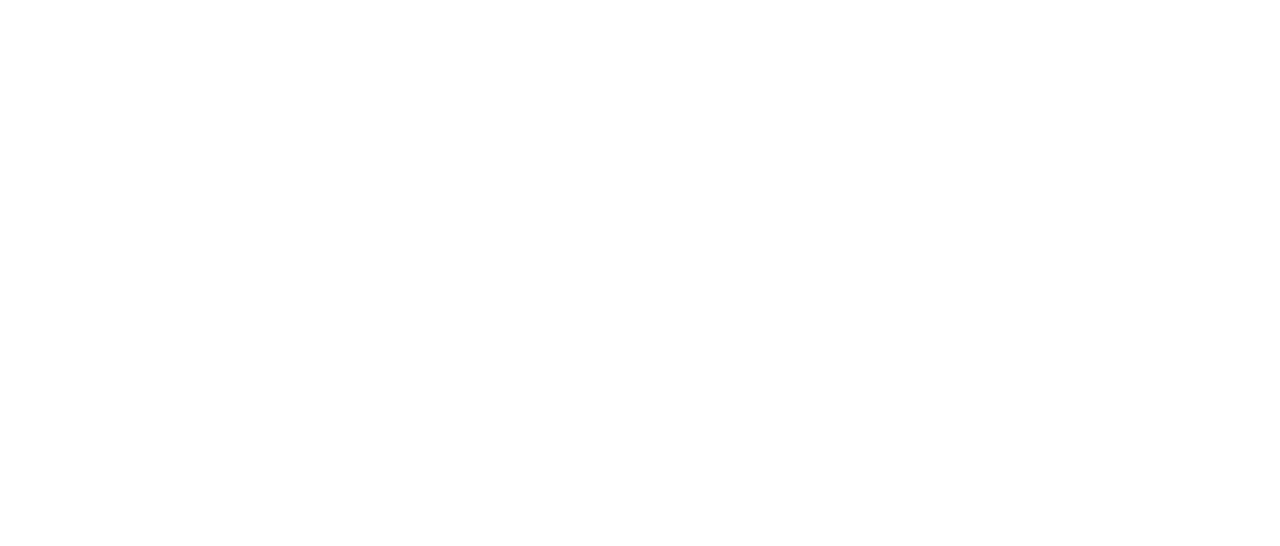
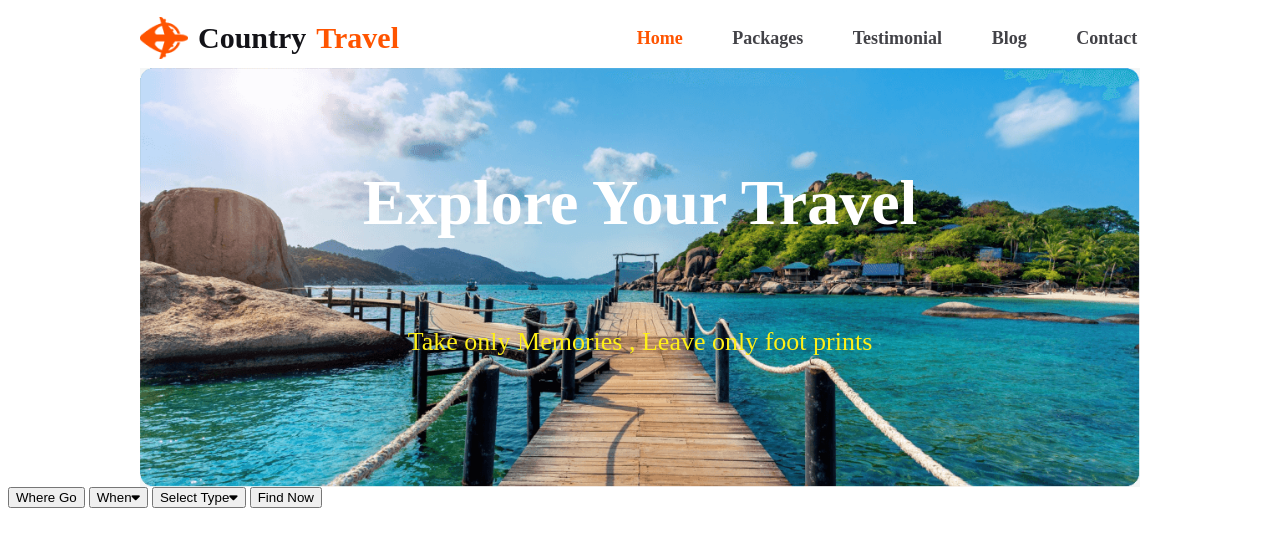
Before and after one commit to jabir6k/Country-Travel-repo, a plain HTML site: page index.html in a window 1280 px wide. Drawn offline with Linux system fonts and the light colour scheme.

Commit message:
added nav container and some styles

```diff
--- a/index.html
+++ b/index.html
@@ -4,8 +4,44 @@
     <meta charset="UTF-8">
     <meta name="viewport" content="width=device-width, initial-scale=1.0">
     <title>Country Travel</title>
+    <link rel="stylesheet" href="styles/style.css">
+    <link rel="stylesheet" href="https://cdnjs.cloudflare.com/ajax/libs/font-awesome/6.5.1/css/all.min.css" />
 </head>
 <body>
+    <header>
+        <nav class=" nav-container">
+            <div class="nav-heading">
+                <img src="./B9A2-Hero-Travel-main/Images/Group 40071 (2).png" alt="">
+                <p>Country <span class="special">Travel</span></p>
+            </div>
 
+            <div class="items-container">
+          <div class="home-button">
+            <a href="">Home</a>
+          </div>
+           <a href="">Packages</a>
+           <a href="">Testimonial</a>
+           <a href="">Blog</a>
+           <a href="">Contact</a>
+
+            </div>
+        </nav>
+    </header>
+    <main>
+        <div class="banner-container">
+            <img src="./B9A2-Hero-Travel-main/Images/Group 13 (1) (1).png" alt="">
+            <h1 class="banner-heading">Explore Your Travel</h1>
+            <h2 class="banner-heading-02">Take only Memories , Leave only foot prints</h2>
+
+            <button class="">Where Go</button>
+            <button class="">When<i class="fa-solid fa-caret-down" style="color: #000000;"></i></button>
+            <button class="">Select Type<i class="fa-solid fa-caret-down" style="color: #000000;"></i></i></button>
+            <button class="">Find Now</button>
+
+
+        </div>
+
+    </main>
+    <footer></footer>
 </body>
 </html>
--- a/styles/style.css
+++ b/styles/style.css
@@ -0,0 +1,97 @@
+/* nav-container start */
+
+.nav-container{
+    width: 1000px;
+   display: flex ;
+   justify-content: space-between;
+   align-items: center;
+   /* border: 2px solid green; */
+   background: #FFF;
+   margin: 0 auto;
+   /* padding: 50px; */
+
+}
+
+.nav-heading{
+    /* border: 2px solid red; */
+    height: 60px;
+    display: flex;
+    align-items: center;
+
+}
+.nav-heading img{
+    width: 48px;
+    object-fit: cover;
+
+
+}
+.nav-heading p{
+    display: flex;
+    align-items: center;
+    justify-content: space-between;
+    width: 201px;
+    height: 45px;
+    color: #131318;
+    font-size: 30px;
+    font-weight: 800;
+    padding: 10px;
+}
+
+.items-container{
+    /* border: 2px solid rgb(231, 228, 23); */
+    display: flex;
+    justify-content: space-around;
+    width: 506px;
+    font-size: 18px;
+    font-style: normal;
+    font-weight: 700;
+    padding: 10px 0px;
+    gap: 44px;
+}
+.items-container a{
+    text-decoration: none;
+    color: #424247;
+
+}
+
+.special,.home-button a{
+    color: #FF5400;
+
+}
+
+/* nav-container end here */
+
+.banner-container img{
+    width:1000px;
+    display: flex;
+    margin: 0 auto;
+}
+
+.banner-heading{
+
+    position: absolute;
+    top: 20%;
+    left: 50%;
+    transform: translate(-50%, -50%);
+
+}
+.banner-heading{
+    color: #FFF;
+font-size: 64px;
+font-weight: 800;
+
+}
+
+.banner-heading-02{
+    position: absolute;
+    top: 40%;
+    left: 50%;
+    transform: translate(-50%, -50%);
+}
+.banner-heading-02{
+    color: #fff018;
+    font-size: 26px;
+font-style: normal;
+font-weight: 400;
+line-height: 26px;
+}
```
